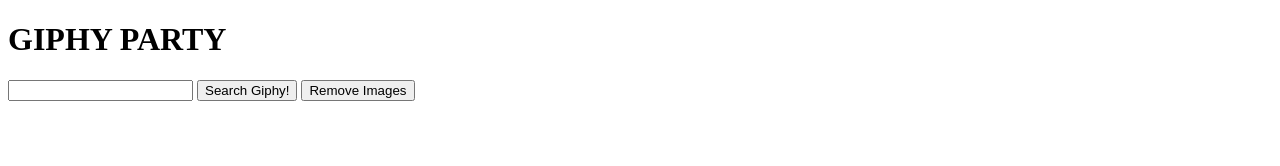
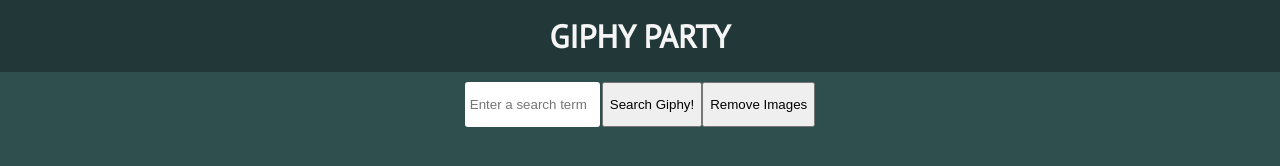
Before and after one commit to tnamdevnote/giphy-party, a plain HTML site: page index.html in a window 1280 px wide. Drawn offline with nearby package versions, Linux system fonts and the light colour scheme.

Commit message:
basic styling

```diff
--- a/index.html
+++ b/index.html
@@ -4,6 +4,9 @@
 <head>
   <meta charset="UTF-8">
   <title>Giphy Party!</title>
+
+  <link rel="stylesheet" href="style.css">
+  <link href="https://fonts.googleapis.com/css2?family=PT+Sans&display=swap" rel="stylesheet">
   <script src="https://code.jquery.com/jquery-3.2.1.js" defer></script>
   <script src="https://unpkg.com/axios/dist/axios.js" defer></script>
   <script src="app.js" defer></script>
@@ -14,7 +17,7 @@
     <h1 class="header__title">GIPHY PARTY</h1>
   </header>
   <form action="" class="form">
-    <input class="form__input" type="text">
+    <input class="form__input" type="text" placeholder="Enter a search term ">
     <button class="form__btn" id="search">Search Giphy!</button>
     <button class="form__btn" id="remove">Remove Images</button>
   </form>
--- /dev/null
+++ b/style.css
@@ -0,0 +1,35 @@
+body {
+  margin: 0;
+  background-color: darkslategray;
+}
+
+.header {
+  display: flex;
+  justify-content: center;
+  background-color: rgb(34, 56, 56);
+  color: whitesmoke;
+}
+
+.header__title {
+  margin: 15px 0 15px 0;
+  font-family: "PT Sans", sans-serif;
+}
+
+.form {
+  display: flex;
+  margin: 10px 0 20px 0;
+  justify-content: center;
+}
+
+.form__input {
+  height: 25px;
+  width: 130px;
+  margin-right: 2px;
+  padding: 10px 0 10px 5px;
+  border: none;
+  border-radius: 3px;
+}
+
+.form__input:focus {
+  outline: none;
+}
```
